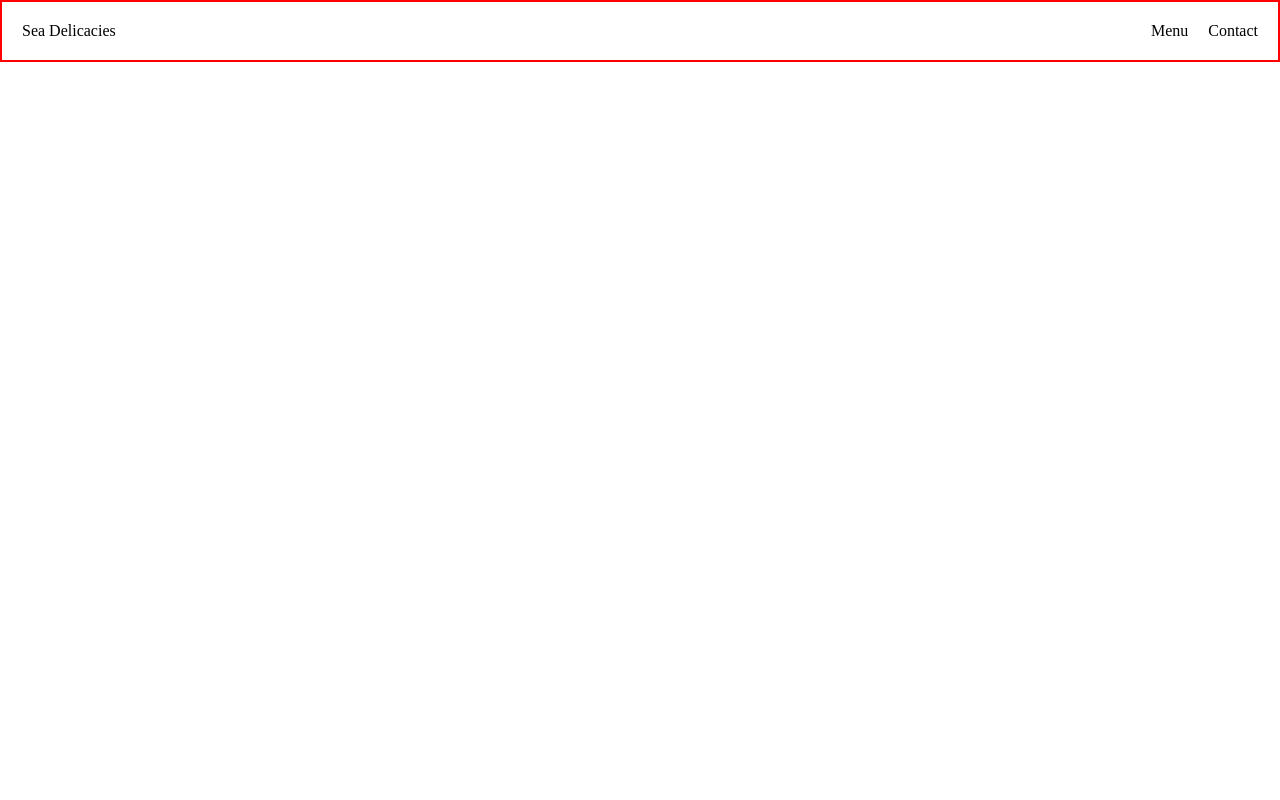
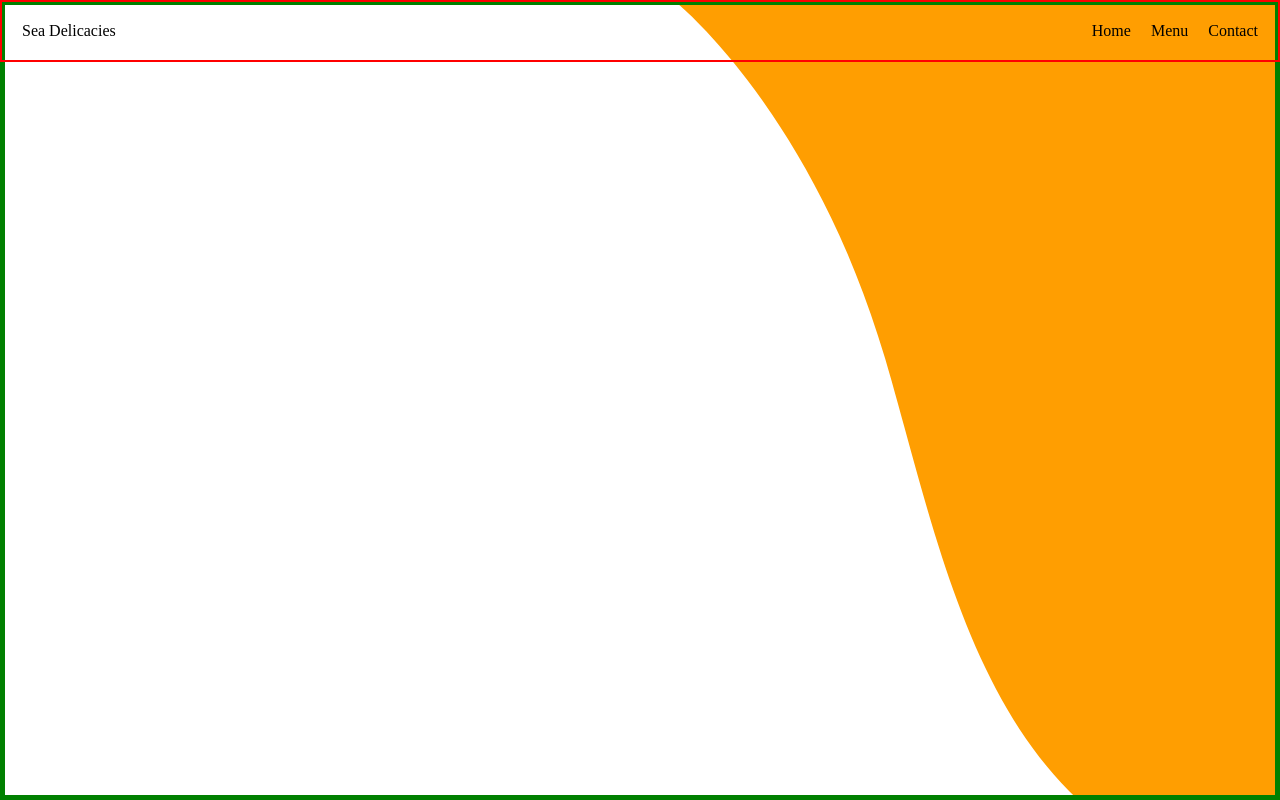
Before and after one commit to amita-roy/Sea-Delicacies, a website built with webpack: page dist/index.html in a window 1280 px wide. Built offline with nearby package versions, Linux system fonts and the light colour scheme.

Commit message:
Add header element with header background

```diff
--- /dev/null
+++ b/src/header.js
@@ -0,0 +1,7 @@
+module.exports = function header() {
+  const head = document.createElement('div');
+
+  head.classList.add('header');
+
+  return head;
+};
--- a/src/index.js
+++ b/src/index.js
@@ -1,5 +1,9 @@
 import navbar from './nav.js';
+import header from './header.js';
+
+import headImage from './head.png';
 import './style.css';
 
 const mainContainer = document.querySelector('#content');
 mainContainer.appendChild(navbar());
+mainContainer.appendChild(header());
--- a/src/nav.js
+++ b/src/nav.js
@@ -3,18 +3,20 @@ module.exports = function navbar() {
 
   const logo = document.createElement('p');
   const linkList = document.createElement('div');
+  const home = document.createElement('a');
   const menu = document.createElement('a');
   const contact = document.createElement('a');
-  //   const contact = document.createElement('a');
 
   nav.classList.add('navbar');
   linkList.classList.add('linkList');
   logo.classList.add('logo');
 
   logo.innerHTML = 'Sea Delicacies';
+  home.innerHTML = 'Home';
   menu.innerHTML = 'Menu';
   contact.innerHTML = 'Contact';
 
+  linkList.appendChild(home);
   linkList.appendChild(menu);
   linkList.appendChild(contact);
 
--- a/src/style.css
+++ b/src/style.css
@@ -6,6 +6,8 @@
 
 .navbar {
   border: 2px solid red;
+  position: fixed;
+  width: 100%;
   padding: 20px;
   display: flex;
   align-items: center;
@@ -15,3 +17,9 @@
 .linkList a {
   margin-left: 20px;
 }
+
+.header {
+  border: 5px solid green;
+  height: 100vh;
+  background-image: url('./head.png');
+}
--- a/webpack.config.js
+++ b/webpack.config.js
@@ -17,6 +17,10 @@ module.exports = {
         test: /\.css$/i,
         use: ['style-loader', 'css-loader'],
       },
+      {
+        test: /\.(png|svg|jpg|jpeg|gif)$/i,
+        type: 'asset/resource',
+      },
     ],
   },
 };
```
Also changed, not shown: dist/64a287768a8b47236b9a.png (added), dist/main.js, src/head.png (added), src/head@2x.png (added).
